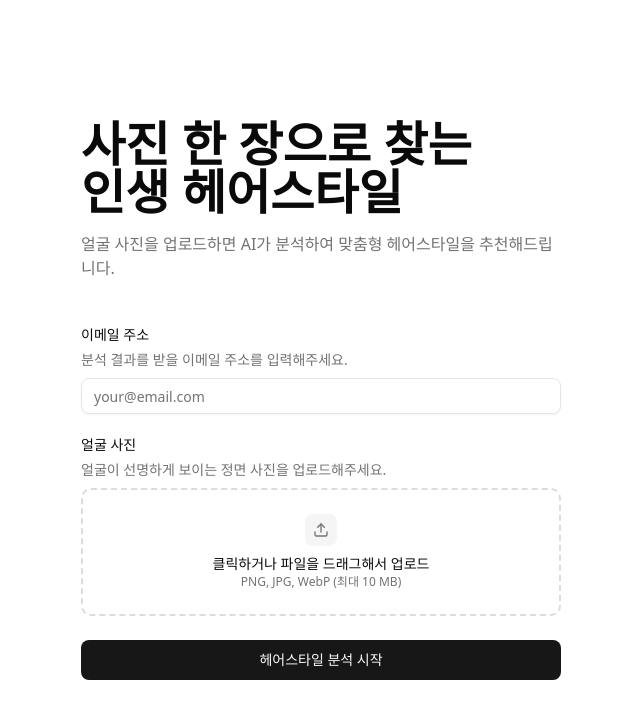
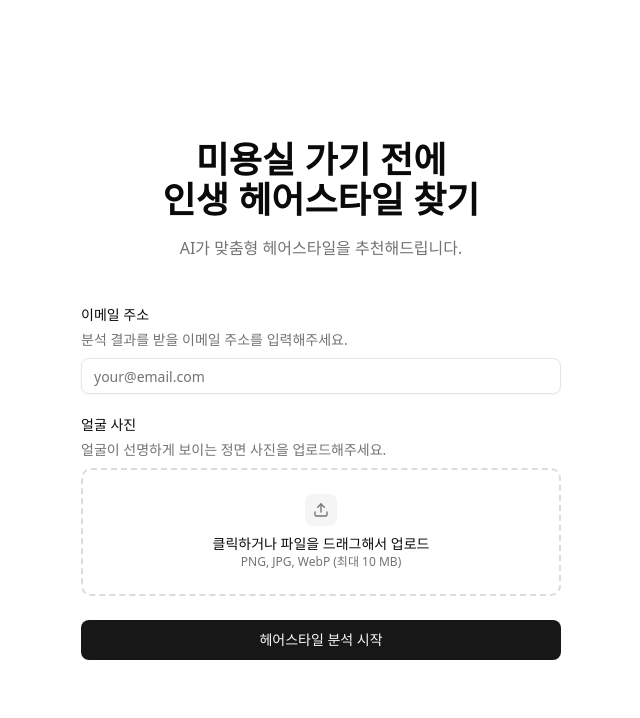
Before and after one commit to skrjsghd/hamaco, a Next.js app: page / in a window 1280 px wide. Shown: the top 718 px of the page, without its empty margins (319-959 px from the left). Built offline with nearby package versions, Linux system fonts and the light colour scheme.

Commit message:
Refactor homepage and result page layout: update header text for clarity, enhance styling for hairstyle images, and improve overall spacing.

```diff
--- a/src/app/page.tsx
+++ b/src/app/page.tsx
@@ -4,15 +4,14 @@ export default function Home() {
   return (
     <div className="max-w-lg mx-auto px-4 min-h-svh flex flex-col justify-center items-center">
       {/* 헤더 섹션 */}
-      <div className="mb-12">
-        <h1 className="text-5xl font-bold mb-4">
-          사진 한 장으로 찾는
+      <div className="mb-12 text-center">
+        <h1 className="text-4xl font-bold mb-4">
+          미용실 가기 전에
           <br />
-          인생 헤어스타일
+          인생 헤어스타일 찾기
         </h1>
         <p className="text-muted-foreground">
-          얼굴 사진을 업로드하면 AI가 분석하여 맞춤형 헤어스타일을
-          추천해드립니다.
+          AI가 맞춤형 헤어스타일을 추천해드립니다.
         </p>
       </div>
 
--- a/src/app/result/[id]/page.tsx
+++ b/src/app/result/[id]/page.tsx
@@ -22,17 +22,18 @@ export default async function ResultPage({
   }
 
   return (
-    <div className="max-w-lg mx-auto px-4 min-h-svh grid grid-cols-2 gap-4">
+    <div className="max-w-lg mx-auto px-4 py-6 min-h-svh space-y-10">
       {result.hairstyles.map((hairstyle) => (
-        <Image
-          key={hairstyle.imageUrl}
-          src={`${process.env.NEXT_PUBLIC_SUPABASE_URL}/storage/v1/object/public/${hairstyle.imageUrl}`}
-          alt={hairstyle.name}
-          sizes="100vw"
-          width={500}
-          height={300}
-          className="w-full"
-        />
+        <div key={hairstyle.imageUrl}>
+          <h3 className="text-lg font-bold">{hairstyle.name}</h3>
+          <Image
+            src={`${process.env.NEXT_PUBLIC_SUPABASE_URL}/storage/v1/object/public/${hairstyle.imageUrl}`}
+            alt={hairstyle.name}
+            width={500}
+            height={500}
+            className="aspect-square rounded-lg overflow-hidden object-cover object-top"
+          />
+        </div>
       ))}
     </div>
   );
```
